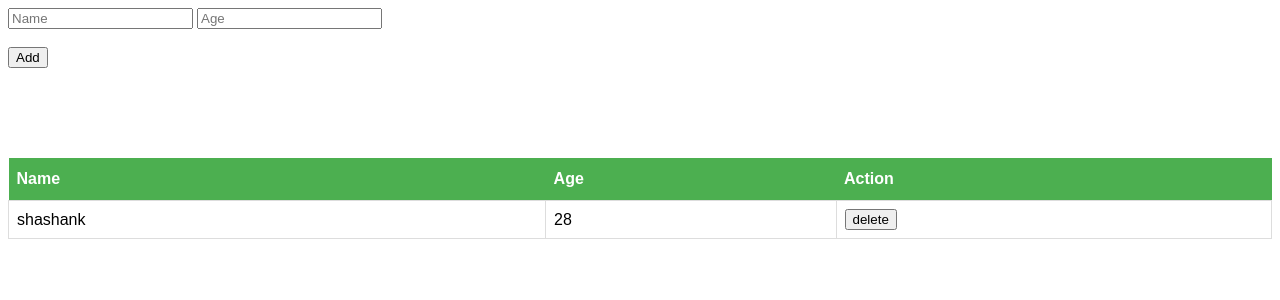
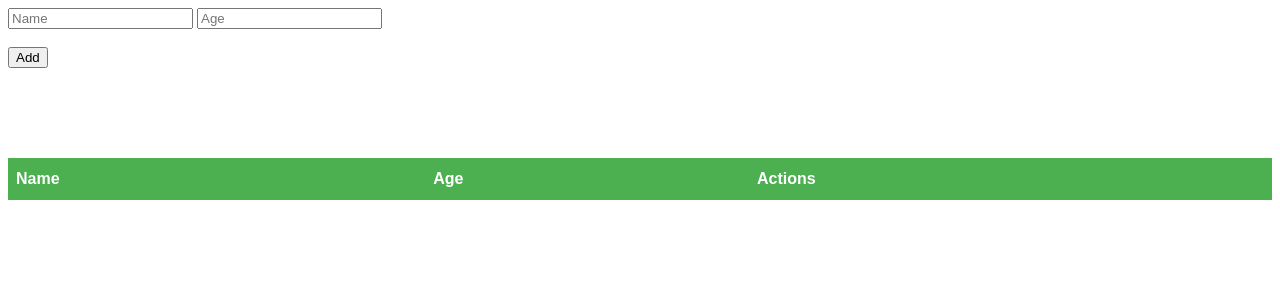
Before and after one commit to shashank-ithours/CrudReactApp, a React (Create React App) app in the folder my_app/: page / in a window 1280 px wide. Shown: the top 300 px of the page. Built offline with nearby package versions, Linux system fonts and the light colour scheme.

Commit message:
delete function is complete

```diff
--- a/my_app/src/Tabledata.js
+++ b/my_app/src/Tabledata.js
@@ -1,43 +1,54 @@
-import React from 'react'
-import {useState} from 'react';
-import './Tabledata.css'
-import Table1 from "./Table1"
-import jsondata from './data.json'
+import React from "react";
+import { useState } from "react";
+import "./Tabledata.css";
+import Table1 from "./Table1";
 
 const Tabledata = () => {
-    const [studentData, setStudentData] = useState(jsondata)
-    console.log("studentData",studentData);
-    console.log("data",jsondata);
-    const tableRow = studentData.map((info)=>{
+  const [studentData, setStudentData] = useState([]);
+
+  console.log([...studentData]);
+
+  const deletestudent = (i) => {
+    let delData =  [...studentData];
+    delData = delData.filter((_,idx)=>i!==idx)
+    setStudentData(delData);
+  };
+
+  console.log("studentData", studentData[0]);
+
+  const tableRow = studentData.map((info, i) => {
     return (
-            <tr>
+      <tr key={i}>
         <td>{info.name}</td>
         <td>{info.age}</td>
-                <td><button>delete</button></td>
+        <td>
+          <button onClick={(e) => deletestudent(i)}>delete</button>
+        </td>
       </tr>
-        )
+    );
   });
-        const addRow = (data)=>{
+  const addRow = (data) => {
     const updatedStudentData = [...studentData];
-            updatedStudentData.push(data)
-            console.log(data[2]);
+    updatedStudentData.push(data);
+
     setStudentData(updatedStudentData);
-        }
+  };
+
   return (
     <div>
-        <Table1 func={addRow}/>
+      <Table1 func={addRow} />
       <table id="table24">
-            <thead >
+        <thead>
           <tr>
             <th>Name</th>
             <th>Age</th>
-                    <th>Action</th>
+            <th>Actions</th>
           </tr>
         </thead>
         <tbody>{tableRow}</tbody>
       </table>
     </div>
-  )
-}
+  );
+};
 
-export default Tabledata
+export default Tabledata;
--- a/my_app/src/data.json
+++ /dev/null
@@ -1,4 +0,0 @@
-[{
-    "name" : "shashank ",
-    "age" : "28"
-}]
```
Lines whose indentation alone changed are shown as unchanged.
